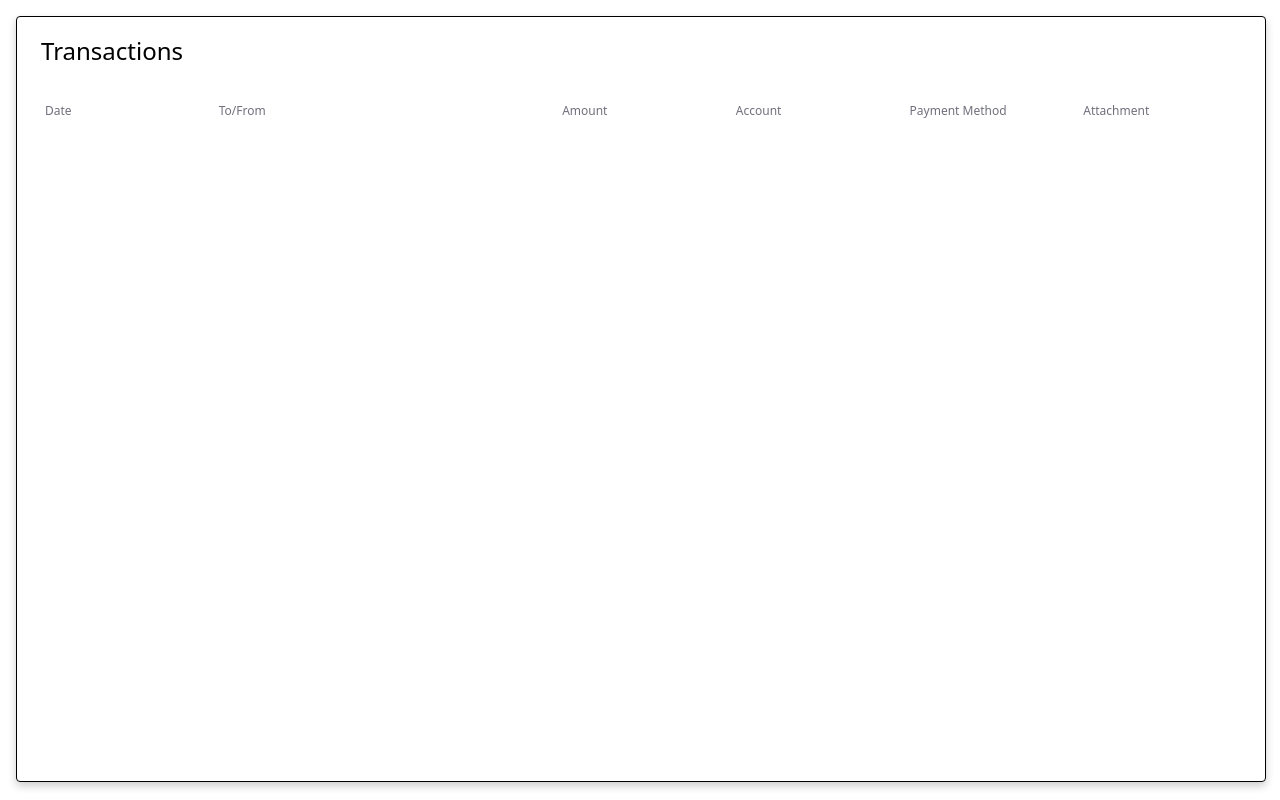
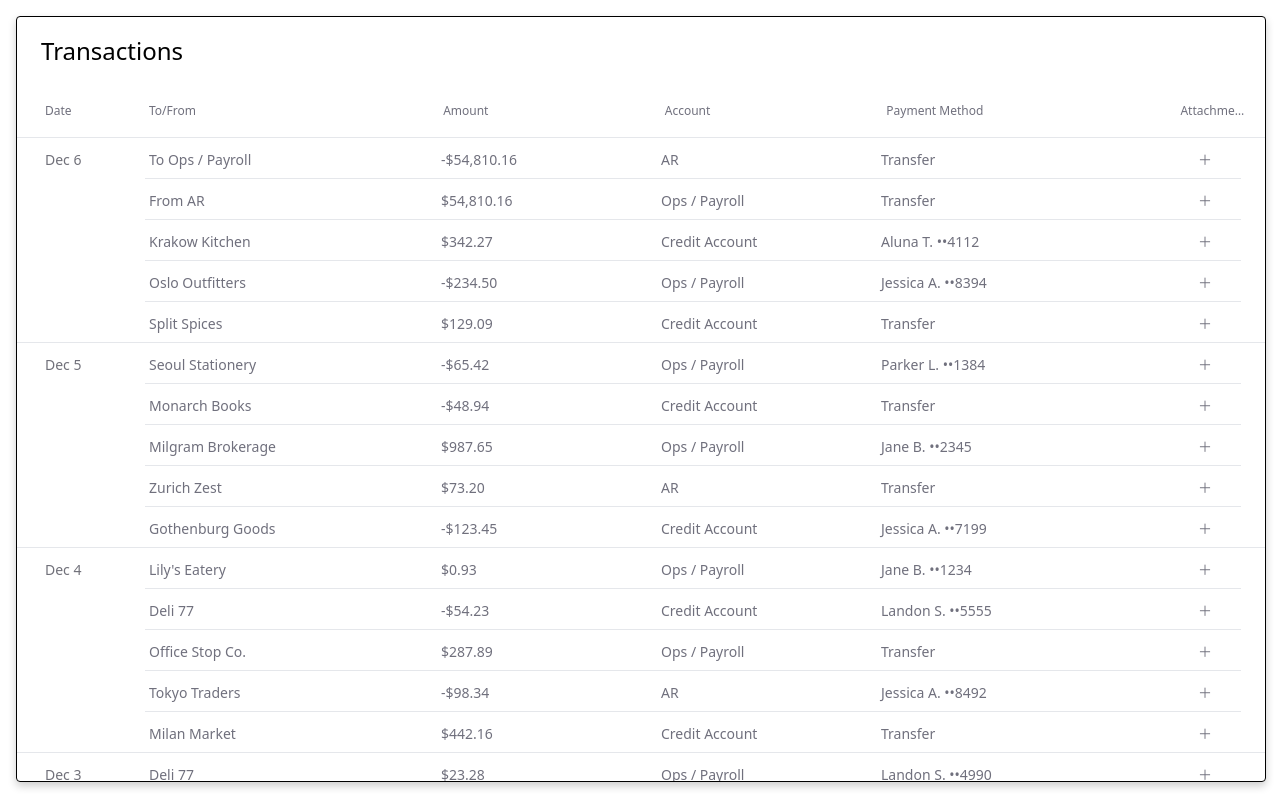
Before and after one commit to anubhavRaj27/Unifize-assignment, a React (Vite) app: page / in a window 1280 px wide. Built offline with nearby package versions, Linux system fonts and the light colour scheme.

Commit message:
added basic implementation

```diff
--- a/src/App.jsx
+++ b/src/App.jsx
@@ -25,6 +25,7 @@ const Card = styled.div`
   box-shadow: 0 4px 8px 0 rgba(0,0,0,0.2);
   border: 1px solid black;
   border-radius: 4px;
+  overflow-y: scroll;
 `;
 
 const Header = styled.div`
--- a/src/Table.jsx
+++ b/src/Table.jsx
@@ -1,23 +1,71 @@
-import React from 'react'
-import styled from 'styled-components';
+import React, { useState } from "react";
+import styled from "styled-components";
+import json from "./data/data.json";
 
 const Table = () => {
+  const formatDate = (iso) => {
+    const [yyyy, mm, dd] = iso.split("-");
+    const months = [
+      "Jan",
+      "Feb",
+      "Mar",
+      "Apr",
+      "May",
+      "Jun",
+      "Jul",
+      "Aug",
+      "Sep",
+      "Oct",
+      "Nov",
+      "Dec",
+    ];
+    return `${months[Number(mm) - 1]} ${Number(dd)}`;
+  };
+
   return (
     <TableWrapper>
-      <Row>
-        <Cell>Date</Cell>
-        <Cell>To/From</Cell>
-        <Cell>Amount</Cell>
-        <Cell>Account</Cell>
-        <Cell>Payment Method</Cell>
-        <Cell>Attachment</Cell>
-      </Row>
+      <HeadRow>
+        <HeadCell>Date</HeadCell>
+        <HeadCell>To/From</HeadCell>
+        <HeadCell>Amount</HeadCell>
+        <HeadCell>Account</HeadCell>
+        <HeadCell>Payment Method</HeadCell>
+        <HeadCell>Attachment</HeadCell>
+      </HeadRow>
 
+      {json.map((txn, i) => {
+        const isNewDate = i === 0 || txn.date !== json[i - 1].date;
+        const isLastOfDate =
+          i === json.length - 1 || txn.date !== json[i + 1].date;
 
+        return (
+          <BodyRow key={i} $isNewDate={isNewDate} $isLastOfDate={isLastOfDate}>
+            <DateCell $isNewDate={isNewDate}>{formatDate(txn.date)}</DateCell>
+            <BodyCell>{txn.name}</BodyCell>
+            <BodyCell>
+              {txn.amount.toLocaleString("en-US", {
+                style: "currency",
+                currency: "USD",
+              })}
+            </BodyCell>
+            <BodyCell>{txn.account}</BodyCell>
+            <BodyCell>{txn.payment_method}</BodyCell>
+            <AttachmentCell>＋</AttachmentCell>
+          </BodyRow>
+        );
+      })}
+    </TableWrapper>
+  );
+};
 
-    </TableWrapper>
-  )
-}
+const grid = `
+  100px
+  2fr
+  1.5fr
+  1.5fr
+  2fr
+  0.5fr
+`;
 
 const TableWrapper = styled.div`
   width: 100%;
@@ -26,14 +74,20 @@ const TableWrapper = styled.div`
 
 const Row = styled.div`
   display: grid;
-  grid-template-columns: 1fr 2fr repeat(4, 1fr);
+  grid-template-columns: ${grid};
   gap: 0.25rem;
   padding: 8px 16px;
   padding-left: 24px;
   text-align: left;
 `;
 
-const Cell = styled.div`
+const HeadRow = styled(Row)`
+  position: sticky;
+  top: 0;
+  background-color: #fff;
+`;
+
+const HeadCell = styled.div`
   padding: 0.5rem 4px;
   font-weight: 600;
   font-size: 12px;
@@ -45,4 +99,55 @@ const Cell = styled.div`
   text-overflow: ellipsis;
 `;
 
-export default Table
+const CellBase = styled.div`
+  padding: 4px;
+  overflow: hidden;
+  text-overflow: ellipsis;
+  white-space: nowrap;
+  font-size: 14px;
+  font-weight: 400;
+  line-height: 20px;
+`;
+
+const DateCell = styled(CellBase)`
+  color: #71717a;
+  opacity: ${({ $isNewDate }) => ($isNewDate ? 1 : 0)};
+  transition: opacity 0.1s;
+  border-bottom: none;
+`;
+
+const BodyCell = styled(CellBase)`
+  color: #70707d;
+`;
+
+const AttachmentCell = styled(BodyCell)`
+  text-align: center;
+`;
+
+const BodyRow = styled.div`
+  display: grid;
+  grid-template-columns: ${grid};
+  padding: 8px 24px 0px;
+  gap: 0.25rem;
+  border-top: ${({ $isNewDate }) =>
+    $isNewDate ? "1px solid #e5e7eb" : "none"};
+
+  &::after {
+    content: "";
+    grid-column: 2 / -1;
+    align-self: end;
+    border-bottom: 1px solid #e5e7eb;
+    border-bottom: ${({ $isLastOfDate }) =>
+      $isLastOfDate ? "none" : "1px solid #e5e7eb"};
+  }
+
+  &:last-child::after {
+    border-bottom: none;
+  }
+
+  &:hover ${DateCell} {
+    opacity: 1;
+  }
+`;
+
+export default Table;
--- a/src/data/data.json
+++ b/src/data/data.json
@@ -1,38 +1,143 @@
 [
   {
-    "date": "2025-12-01",
-    "name": "Lily's Eatery",
-    "amount": 89.32,
-    "account": "Credit Account",
-    "payment_method": "Jane B. ••1234"
+    "date": "2025-12-06",
+    "name": "To Ops / Payroll",
+    "amount": -54810.16,
+    "account": "AR",
+    "payment_method": "Transfer"
   },
   {
-    "date": "2025-12-01",
-    "name": "Office Stop Co.",
-    "amount": -287.89,
+    "date": "2025-12-06",
+    "name": "From AR",
+    "amount": 54810.16,
     "account": "Ops / Payroll",
     "payment_method": "Transfer"
   },
   {
-    "date": "2025-12-01",
-    "name": "Trader John's",
-    "amount": 53.49,
+    "date": "2025-12-06",
+    "name": "Krakow Kitchen",
+    "amount": 342.27,
     "account": "Credit Account",
-    "payment_method": "Landon S. ••0331"
+    "payment_method": "Aluna T. ••4112"
   },
   {
-    "date": "2025-12-01",
-    "name": "Deli 77",
-    "amount": 6.91,
-    "account": "Credit Account",
-    "payment_method": "Jane B. ••5555"
+    "date": "2025-12-06",
+    "name": "Oslo Outfitters",
+    "amount": -234.5,
+    "account": "Ops / Payroll",
+    "payment_method": "Jessica A. ••8394"
   },
   {
-    "date": "2025-12-01",
+    "date": "2025-12-06",
+    "name": "Split Spices",
+    "amount": 129.09,
+    "account": "Credit Account",
+    "payment_method": "Transfer"
+  },
+  {
+    "date": "2025-12-05",
+    "name": "Seoul Stationery",
+    "amount": -65.42,
+    "account": "Ops / Payroll",
+    "payment_method": "Parker L. ••1384"
+  },
+  {
+    "date": "2025-12-05",
+    "name": "Monarch Books",
+    "amount": -48.94,
+    "account": "Credit Account",
+    "payment_method": "Transfer"
+  },
+  {
+    "date": "2025-12-05",
     "name": "Milgram Brokerage",
-    "amount": 2760.75,
+    "amount": 987.65,
     "account": "Ops / Payroll",
     "payment_method": "Jane B. ••2345"
+  },
+  {
+    "date": "2025-12-05",
+    "name": "Zurich Zest",
+    "amount": 73.2,
+    "account": "AR",
+    "payment_method": "Transfer"
+  },
+  {
+    "date": "2025-12-05",
+    "name": "Gothenburg Goods",
+    "amount": -123.45,
+    "account": "Credit Account",
+    "payment_method": "Jessica A. ••7199"
+  },
+  {
+    "date": "2025-12-04",
+    "name": "Lily's Eatery",
+    "amount": 0.93,
+    "account": "Ops / Payroll",
+    "payment_method": "Jane B. ••1234"
+  },
+  {
+    "date": "2025-12-04",
+    "name": "Deli 77",
+    "amount": -54.23,
+    "account": "Credit Account",
+    "payment_method": "Landon S. ••5555"
+  },
+  {
+    "date": "2025-12-04",
+    "name": "Office Stop Co.",
+    "amount": 287.89,
+    "account": "Ops / Payroll",
+    "payment_method": "Transfer"
+  },
+  {
+    "date": "2025-12-04",
+    "name": "Tokyo Traders",
+    "amount": -98.34,
+    "account": "AR",
+    "payment_method": "Jessica A. ••8492"
+  },
+  {
+    "date": "2025-12-04",
+    "name": "Milan Market",
+    "amount": 442.16,
+    "account": "Credit Account",
+    "payment_method": "Transfer"
+  },
+  {
+    "date": "2025-12-03",
+    "name": "Deli 77",
+    "amount": 23.28,
+    "account": "Ops / Payroll",
+    "payment_method": "Landon S. ••4990"
+  },
+  {
+    "date": "2025-12-03",
+    "name": "Office Stop Co.",
+    "amount": -662.7,
+    "account": "Credit Account",
+    "payment_method": "Jane B. ••0330"
+  },
+  {
+    "date": "2025-12-03",
+    "name": "Shenzhen Supplies",
+    "amount": 189.14,
+    "account": "Ops / Payroll",
+    "payment_method": "Jessica A. ••9950"
+  },
+  {
+    "date": "2025-12-03",
+    "name": "Bruges Bistro",
+    "amount": -89.5,
+    "account": "AR",
+    "payment_method": "Transfer"
+  },
+  {
+    "date": "2025-12-03",
+    "name": "Antwerp Artisans",
+    "amount": 540.67,
+    "account": "Ops / Payroll",
+    "payment_method": "Transfer"
   },
   {
     "date": "2025-12-02",
@@ -70,143 +175,38 @@
     "payment_method": "Jane B. ••3745"
   },
   {
-    "date": "2025-12-03",
-    "name": "Deli 77",
-    "amount": 23.28,
-    "account": "Ops / Payroll",
-    "payment_method": "Landon S. ••4990"
+    "date": "2025-12-01",
+    "name": "Lily's Eatery",
+    "amount": 89.32,
+    "account": "Credit Account",
+    "payment_method": "Jane B. ••1234"
   },
   {
-    "date": "2025-12-03",
+    "date": "2025-12-01",
     "name": "Office Stop Co.",
-    "amount": -662.70,
-    "account": "Credit Account",
-    "payment_method": "Jane B. ••0330"
-  },
-  {
-    "date": "2025-12-03",
-    "name": "Shenzhen Supplies",
-    "amount": 189.14,
-    "account": "Ops / Payroll",
-    "payment_method": "Jessica A. ••9950"
-  },
-  {
-    "date": "2025-12-03",
-    "name": "Bruges Bistro",
-    "amount": -89.50,
-    "account": "AR",
-    "payment_method": "Transfer"
-  },
-  {
-    "date": "2025-12-03",
-    "name": "Antwerp Artisans",
-    "amount": 540.67,
+    "amount": -287.89,
     "account": "Ops / Payroll",
     "payment_method": "Transfer"
   },
   {
-    "date": "2025-12-04",
-    "name": "Lily's Eatery",
-    "amount": 0.93,
-    "account": "Ops / Payroll",
-    "payment_method": "Jane B. ••1234"
+    "date": "2025-12-01",
+    "name": "Trader John's",
+    "amount": 53.49,
+    "account": "Credit Account",
+    "payment_method": "Landon S. ••0331"
   },
   {
-    "date": "2025-12-04",
+    "date": "2025-12-01",
     "name": "Deli 77",
-    "amount": -54.23,
+    "amount": 6.91,
     "account": "Credit Account",
-    "payment_method": "Landon S. ••5555"
+    "payment_method": "Jane B. ••5555"
   },
   {
-    "date": "2025-12-04",
-    "name": "Office Stop Co.",
-    "amount": 287.89,
-    "account": "Ops / Payroll",
-    "payment_method": "Transfer"
-  },
-  {
-    "date": "2025-12-04",
-    "name": "Tokyo Traders",
-    "amount": -98.34,
-    "account": "AR",
-    "payment_method": "Jessica A. ••8492"
-  },
-  {
-    "date": "2025-12-04",
-    "name": "Milan Market",
-    "amount": 442.16,
-    "account": "Credit Account",
-    "payment_method": "Transfer"
-  },
-  {
-    "date": "2025-12-05",
-    "name": "Seoul Stationery",
-    "amount": -65.42,
-    "account": "Ops / Payroll",
-    "payment_method": "Parker L. ••1384"
-  },
-  {
-    "date": "2025-12-05",
-    "name": "Monarch Books",
-    "amount": -48.94,
-    "account": "Credit Account",
-    "payment_method": "Transfer"
-  },
-  {
-    "date": "2025-12-05",
+    "date": "2025-12-01",
     "name": "Milgram Brokerage",
-    "amount": 987.65,
+    "amount": 2760.75,
     "account": "Ops / Payroll",
     "payment_method": "Jane B. ••2345"
-  },
-  {
-    "date": "2025-12-05",
-    "name": "Zurich Zest",
-    "amount": 73.20,
-    "account": "AR",
-    "payment_method": "Transfer"
-  },
-  {
-    "date": "2025-12-05",
-    "name": "Gothenburg Goods",
-    "amount": -123.45,
-    "account": "Credit Account",
-    "payment_method": "Jessica A. ••7199"
-  },
-  {
-    "date": "2025-12-06",
-    "name": "To Ops / Payroll",
-    "amount": -54810.16,
-    "account": "AR",
-    "payment_method": "Transfer"
-  },
-  {
-    "date": "2025-12-06",
-    "name": "From AR",
-    "amount": 54810.16,
-    "account": "Ops / Payroll",
-    "payment_method": "Transfer"
-  },
-  {
-    "date": "2025-12-06",
-    "name": "Krakow Kitchen",
-    "amount": 342.27,
-    "account": "Credit Account",
-    "payment_method": "Aluna T. ••4112"
-  },
-  {
-    "date": "2025-12-06",
-    "name": "Oslo Outfitters",
-    "amount": -234.50,
-    "account": "Ops / Payroll",
-    "payment_method": "Jessica A. ••8394"
-  },
-  {
-    "date": "2025-12-06",
-    "name": "Split Spices",
-    "amount": 129.09,
-    "account": "Credit Account",
-    "payment_method": "Transfer"
   }
 ]
```
